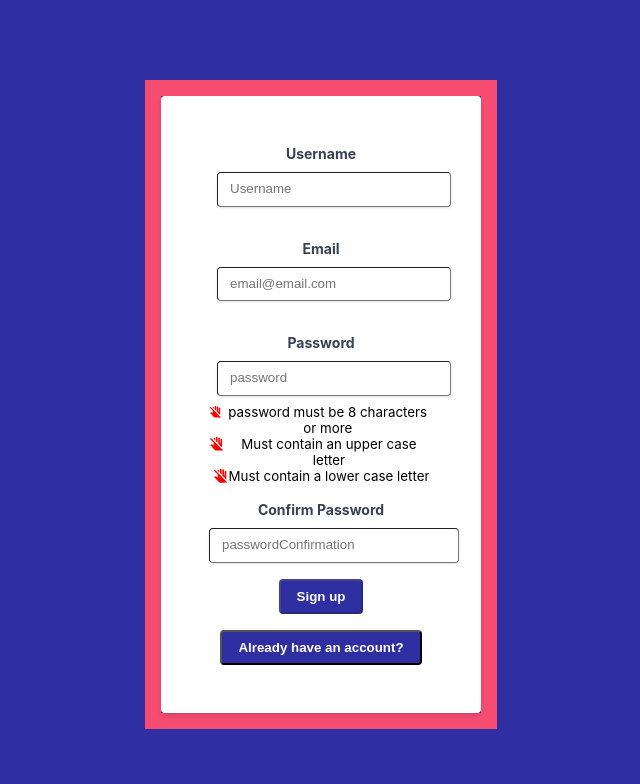
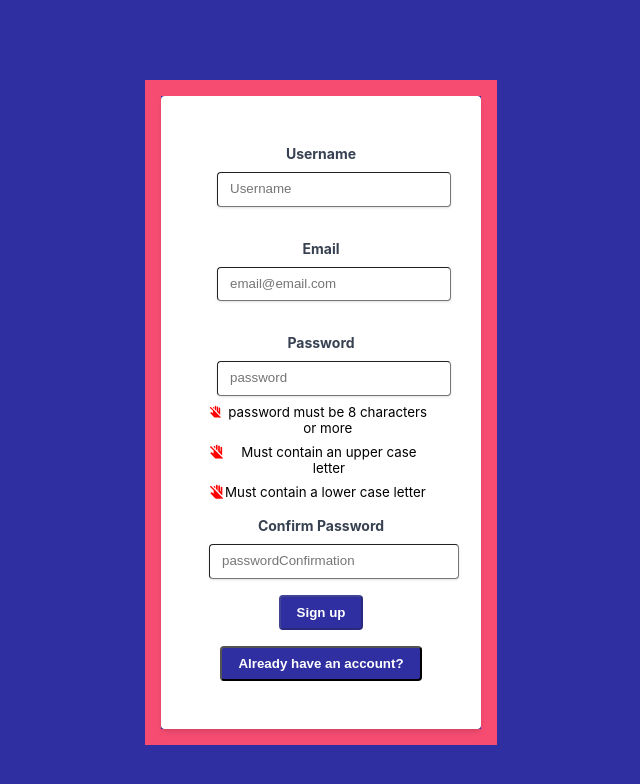
Before and after one commit to UzielCarranza/chat-app, a React (Create React App) app: page /signup in a window 1280 px wide. Shown: the top 784 px of the page, without its empty margins (319-959 px from the left). Built offline with nearby package versions, Linux system fonts and the light colour scheme.

Commit message:
Added flex properties to data validation messages for password

```diff
--- a/src/components/SignUp.js
+++ b/src/components/SignUp.js
@@ -120,22 +120,22 @@ export const SignUp = () => {
                         required
                     />
                 </div>
-                <div>
+                <div className="flex flex-col">
                     {isPasswordGreaterThan8 ?
-                        <div className="flex justify-center"><AiFillCheckCircle style={{color: 'green'}}/><small>password
+                        <div className="flex justify-start"><AiFillCheckCircle style={{color: 'green'}}/><small>password
                             must be 8 characters or more</small></div> :
-                        <div className="flex justify-center"><MdDoNotTouch style={{color: 'red'}}/><small>password must
+                        <div className="flex justify-start"><MdDoNotTouch style={{color: 'red'}}/><small>password must
                             be 8
                             characters or more</small></div>}
                     {isUpperCase ?
-                        <div className="flex justify-center"><AiFillCheckCircle style={{color: 'green'}}/><small>Must
+                        <div className="flex justify-start mt-2"><AiFillCheckCircle style={{color: 'green'}}/><small>Must
                             contain an upper case letter</small></div> :
-                        <div className="flex justify-center"><MdDoNotTouch style={{color: 'red'}}/><small>Must contain
+                        <div className="flex justify-start mt-2"><MdDoNotTouch style={{color: 'red'}}/><small>Must contain
                             an upper case letter</small></div>}
                     {isLowerCase ?
-                        <div className="flex justify-center"><AiFillCheckCircle style={{color: 'green'}}/><small>Must
+                        <div className="flex justify-start mt-2"><AiFillCheckCircle style={{color: 'green'}}/><small>Must
                             contain a lower case letter</small></div> :
-                        <div className="flex justify-center"><MdDoNotTouch style={{color: 'red'}}/><small>Must contain
+                        <div className="flex justify-start mt-2"><MdDoNotTouch style={{color: 'red'}}/><small>Must contain
                             a lower case letter</small></div>}
                 </div>
                 {/*confirm password field*/}
```
